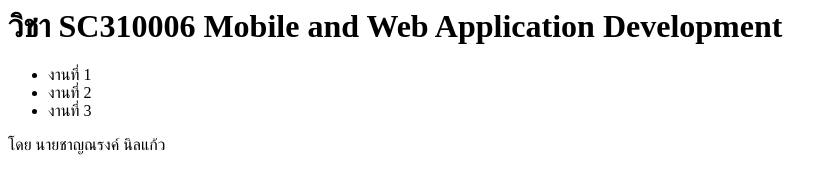
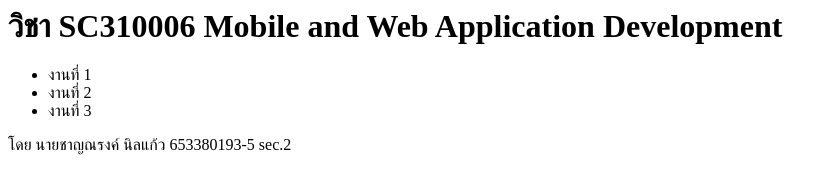
Before and after one commit to ChannarongNinkaew/web2024, a plain HTML site: page index.html in a window 1280 px wide. Shown: the whole page, without its empty margins (0-838 px from the left). Drawn offline with Linux system fonts and the light colour scheme.

Commit message:
Update index.html

```diff
--- a/index.html
+++ b/index.html
@@ -6,6 +6,6 @@
       <li>งานที่ 2</li>
       <li>งานที่ 3</li>
     </ul>
-    โดย นายชาญณรงค์ นิลแก้ว
+    โดย นายชาญณรงค์ นิลแก้ว 653380193-5 sec.2
   </body>
 </html>
```
